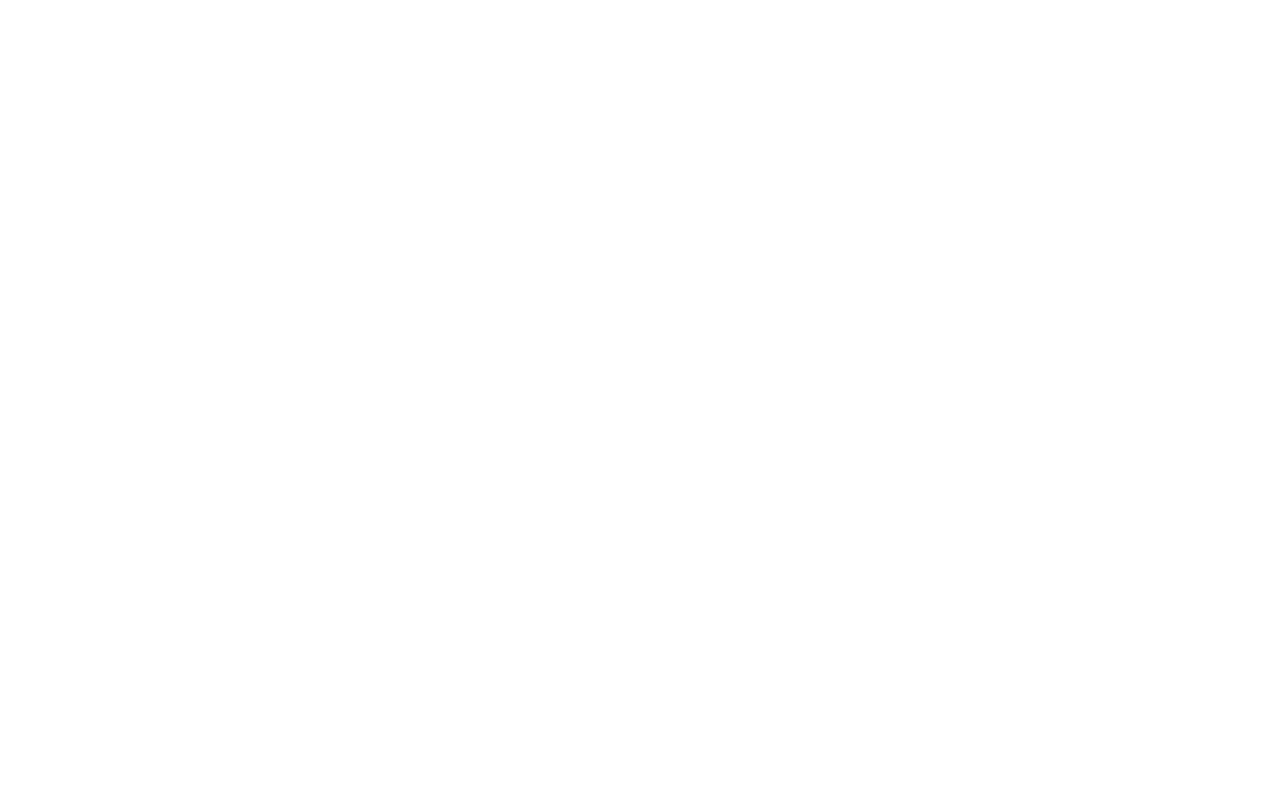
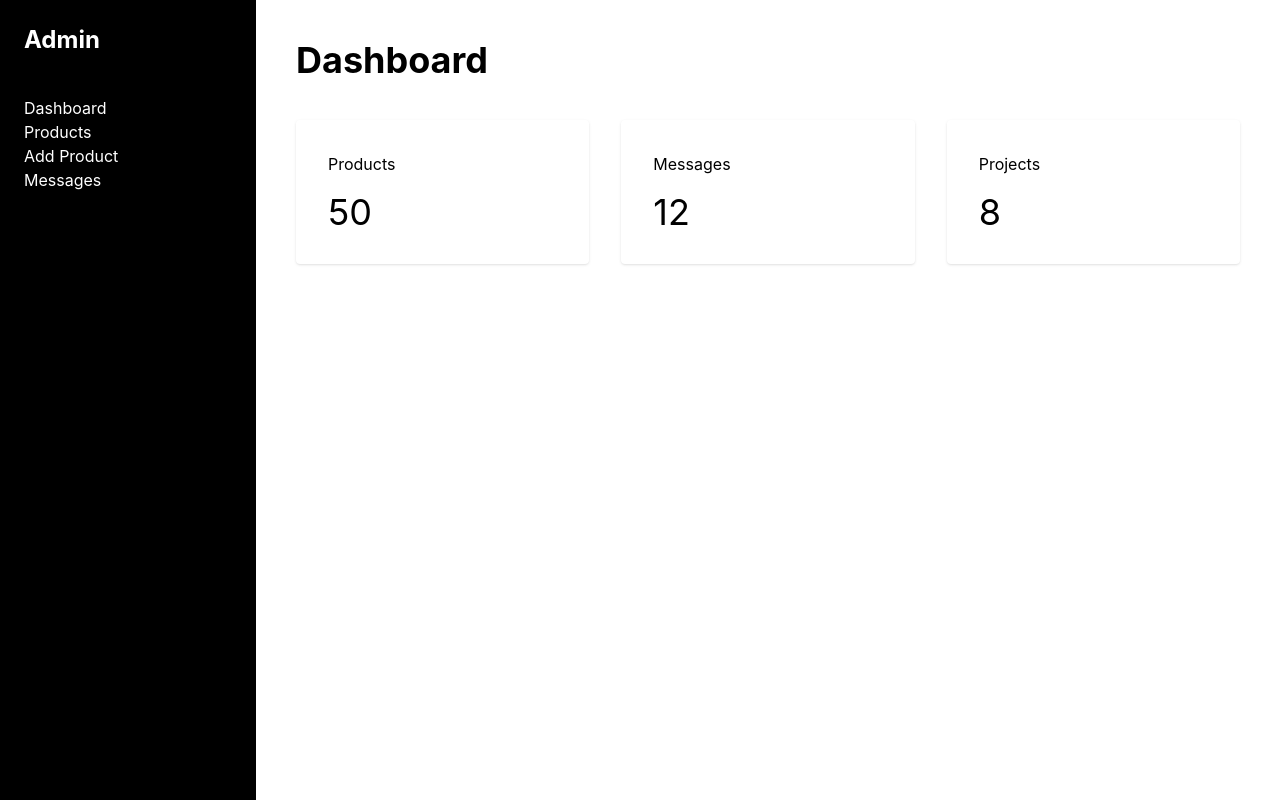
Before and after one commit to Enyewashebr/Fikat-plc, a React (Vite) app: page /admin in a window 1280 px wide. Before the commit this address had no page. Built offline with nearby package versions, Linux system fonts and the light colour scheme.

Commit message:
feat: add AdminLayout and Dashboard components, update routing for admin section

```diff
--- /dev/null
+++ b/src/layouts/AdminLayouts.jsx
@@ -0,0 +1,49 @@
+import { Link } from "react-router-dom";
+
+const AdminLayout = ({ children }) => {
+  return (
+    <div className="flex min-h-screen">
+
+      <aside className="w-64 bg-black text-white p-6">
+
+        <h1 className="text-2xl font-bold mb-10">
+          Admin
+        </h1>
+
+        <div className="space-y-4">
+
+          <Link to="/admin">
+            Dashboard
+          </Link>
+
+          <br />
+
+          <Link to="/admin/products">
+            Products
+          </Link>
+
+          <br />
+
+          <Link to="/admin/add-product">
+            Add Product
+          </Link>
+
+          <br />
+
+          <Link to="/admin/messages">
+            Messages
+          </Link>
+
+        </div>
+
+      </aside>
+
+      <main className="flex-1 p-10">
+        {children}
+      </main>
+
+    </div>
+  );
+};
+
+export default AdminLayout;
--- /dev/null
+++ b/src/pages/admin/Dashboard.jsx
@@ -0,0 +1,40 @@
+import AdminLayout from "../../layouts/AdminLayouts";
+
+const Dashboard = () => {
+  return (
+    <AdminLayout>
+
+      <h1 className="text-4xl font-bold mb-10">
+        Dashboard
+      </h1>
+
+      <div className="grid md:grid-cols-3 gap-8">
+
+        <div className="p-8 shadow rounded">
+          Products
+          <h2 className="text-4xl mt-4">
+            50
+          </h2>
+        </div>
+
+        <div className="p-8 shadow rounded">
+          Messages
+          <h2 className="text-4xl mt-4">
+            12
+          </h2>
+        </div>
+
+        <div className="p-8 shadow rounded">
+          Projects
+          <h2 className="text-4xl mt-4">
+            8
+          </h2>
+        </div>
+
+      </div>
+
+    </AdminLayout>
+  );
+};
+
+export default Dashboard;
--- a/src/routes/AppRoutes.jsx
+++ b/src/routes/AppRoutes.jsx
@@ -8,6 +8,7 @@
 import Contact from "../pages/Contact";
 import ProductDetails from "../pages/ProductDetails";
 import Projects from "../components/Projects";
+import Dashboard from "../pages/admin/Dashboard";
 
 
 
@@ -15,6 +16,7 @@
 function AppRoutes() {
   return (
     <Routes>
+      <Route path="/admin" element={<Dashboard />}/>
       <Route path="/" element={<Home />} />
       <Route path="/about" element={<About />} />
       <Route path="/products" element={<Products />} />
```
